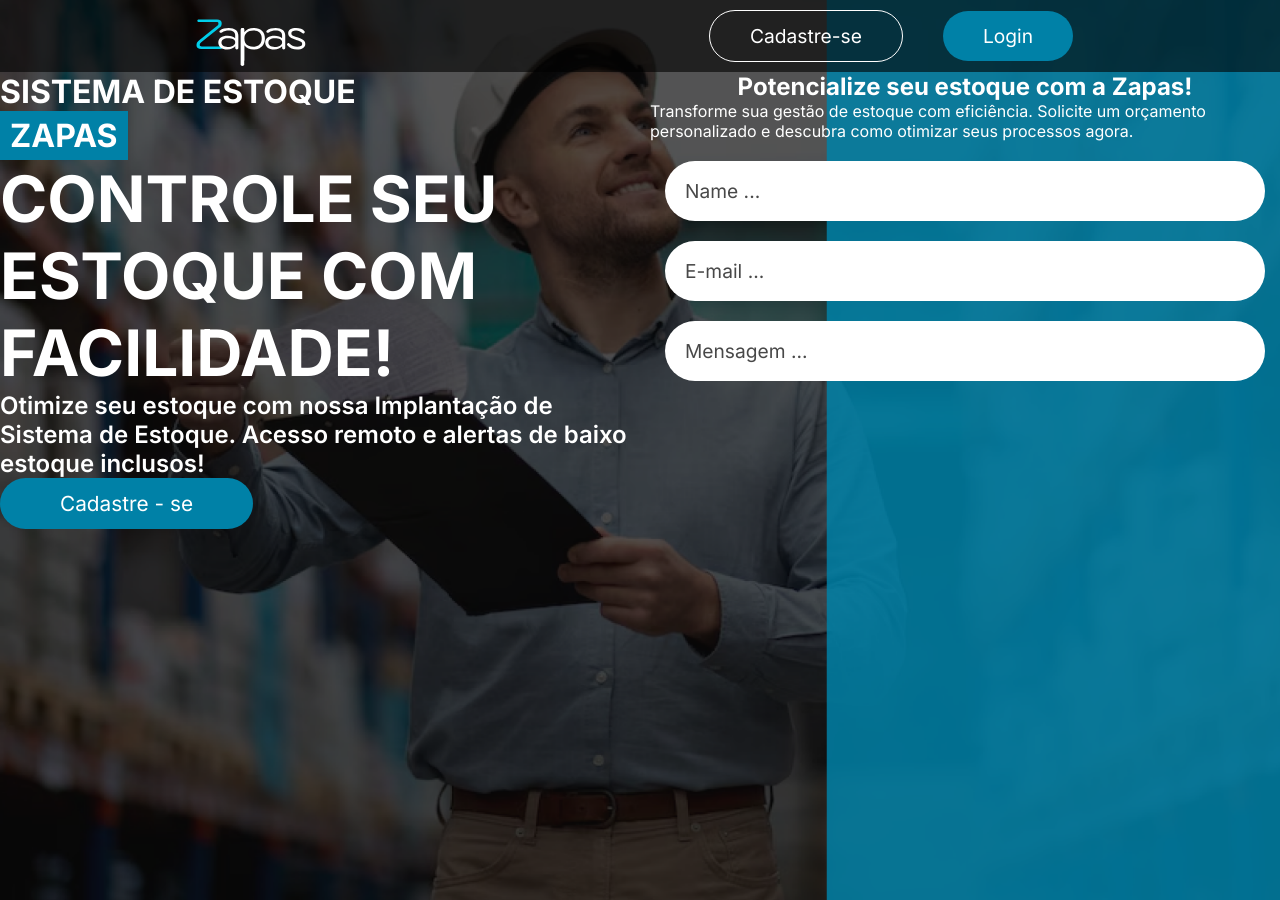
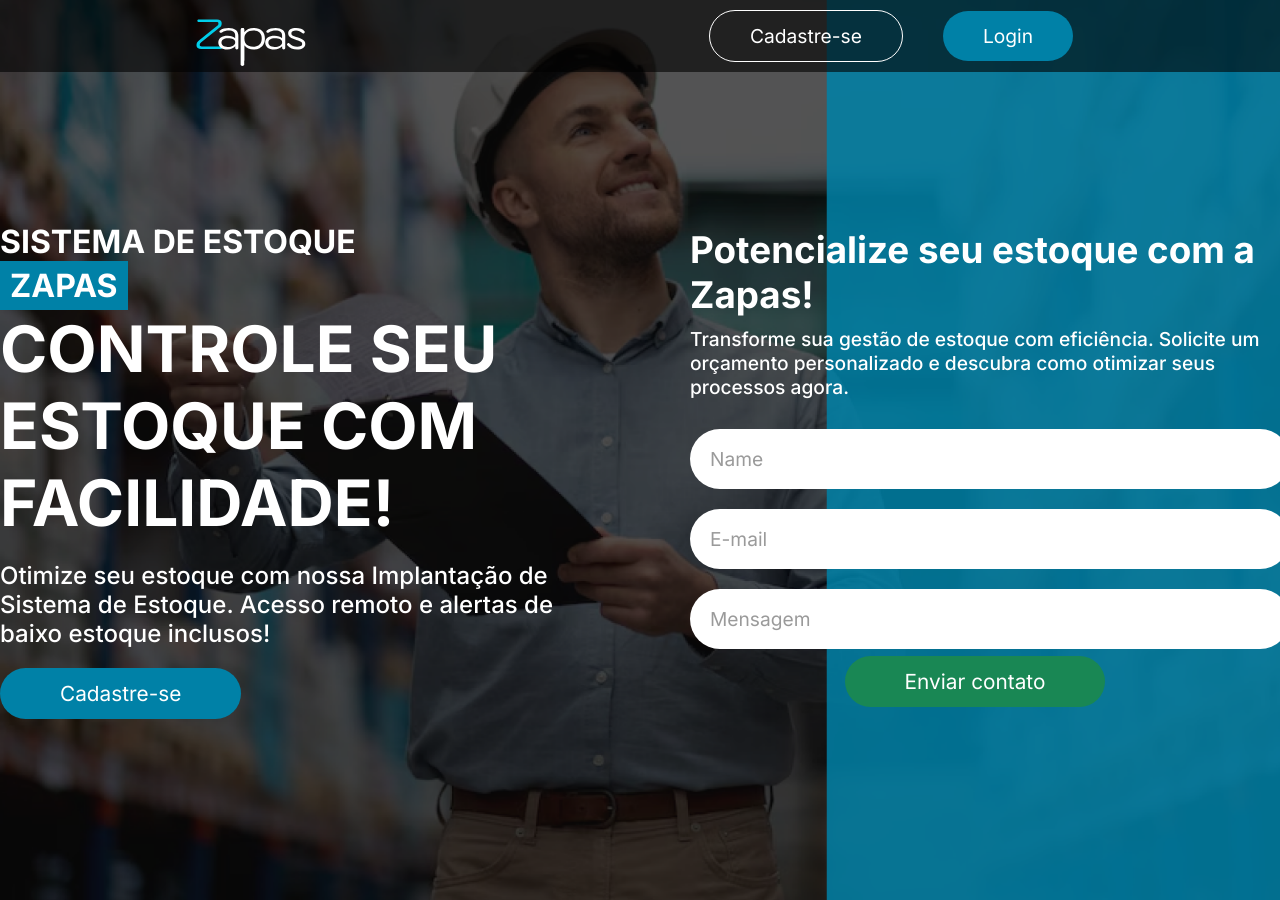
Before and after one commit to PPPgata/Zapas-WEB, a React (Create React App) app: page / in a window 1280 px wide. Built offline with nearby package versions, Linux system fonts and the light colour scheme.

Commit message:
Finely container 1

```diff
--- a/src/Pages/Home/Home.jsx
+++ b/src/Pages/Home/Home.jsx
@@ -20,12 +20,11 @@
                 Acesso remoto e alertas de baixo estoque inclusos!
               </span>
               <a className={st.buttonCadastro} href="#">
-                Cadastre - se
+                Cadastre-se
               </a>
             </div>
 
-            <div className={st.formsContainer}>
-              <div className={st.itemsForms}>
+            <div className={st.itensForms}>
               <h2>Potencialize seu estoque com a Zapas!</h2>
               <p>
                 Transforme sua gestão de estoque com eficiência. Solicite um
@@ -34,16 +33,20 @@
               </p>
               <ul>
                 <li>
-                    <input placeholder="Name ..." type="text" />
+                  <input placeholder="Name" type="text" />
                 </li>
                 <li>
-                    <input placeholder="E-mail ..." type="text" />
+                  <input placeholder="E-mail " type="text" />
                 </li>
                 <li>
-                    <input placeholder="Mensagem ..." type="text" />
+                  <input placeholder="Mensagem " type="text" />
+                </li>
+                <li>
+                  <a className={st.buttonCadastro} href="#">
+                  Enviar contato
+                  </a>
                 </li>
               </ul>
-              </div>
             </div>
           </div>
         </main>
--- a/src/Pages/Home/Home.module.css
+++ b/src/Pages/Home/Home.module.css
@@ -1,4 +1,4 @@
-*{
+* {
   font-family: "Inter", sans-serif;
   margin: 0;
   padding: 0;
@@ -17,20 +17,21 @@
   width: 100%;
   display: flex;
   justify-content: space-around;
+  margin-top: 150px;
 }
 
-.textsContainer_1{
+.textsContainer_1 {
   display: flex;
   flex-direction: column;
   color: #fff;
 }
 
-.textsContainer_1 h2{
+.textsContainer_1 h2 {
   font-size: 2rem;
   font-weight: 700;
 }
 
-.textsContainer_1 h1{
+.textsContainer_1 h1 {
   width: 650px;
   font-size: 4rem;
   font-weight: 700;
@@ -39,13 +40,14 @@
 
 .textsContainer_1 span {
   font-size: 1.5rem;
-  font-weight: 600;
-  width: 650px;
+  font-weight: 500;
+  width: 620px;
+  padding: 20px 0;
 }
 
-.textZapas{
+.textZapas {
   display: inline-block;
-  background-color: #0081A7;
+  background-color: #0081a7;
   padding: 5px 10px;
   align-self: flex-start;
 }
@@ -55,28 +57,47 @@
   text-decoration: none;
   color: #fff;
   font-size: 1.3rem;
-  background-color: #0081A7;
+  background-color: #0081a7;
   border-radius: 39px;
   align-self: flex-start;
 }
 
-.formsContainer {
+.itensForms {
+  width: 650px;
+  display: flex;
+  flex-direction: column;
+  justify-content: center;
+  color: #fff;
+  padding: 0 40px;
 }
 
-.itemsForms {
-  display: flex;
-  flex-direction: column;
-  align-items: center;
-  justify-content: center;
-  color: #fff;
+.tensForms p {
+  text-align: right;
 }
 
-.itemsForms ul li {
+.itensForms h2 {
+  font-size:2.3rem;
+  font-weight: 700;
+}
+
+.itensForms p {
+  font-size: 1.2rem;
+  font-weight: 500;
+  padding: 10px 0;
+}
+
+.itensForms ul li {
   list-style: none;
   margin: 20px 0;
+  text-align: center;
 }
 
-.itemsForms ul li input {
+.itensForms ul li a{
+  background-color: #198754;
+  width: 100%;
+}
+
+.itensForms ul li input {
   width: 600px;
   height: 60px;
   border: none;
@@ -85,7 +106,7 @@
   font-size: 1.2rem;
 }
 
-.itemsForms ul li input::placeholder {
-  color: #000000b7;
+.itensForms ul li input::placeholder {
+  color: #00000065;
   padding: 0 20px;
 }
```
Also changed, not shown: src/assets/img/mulherEstoque.png (added). Lines whose indentation alone changed are shown as unchanged.
